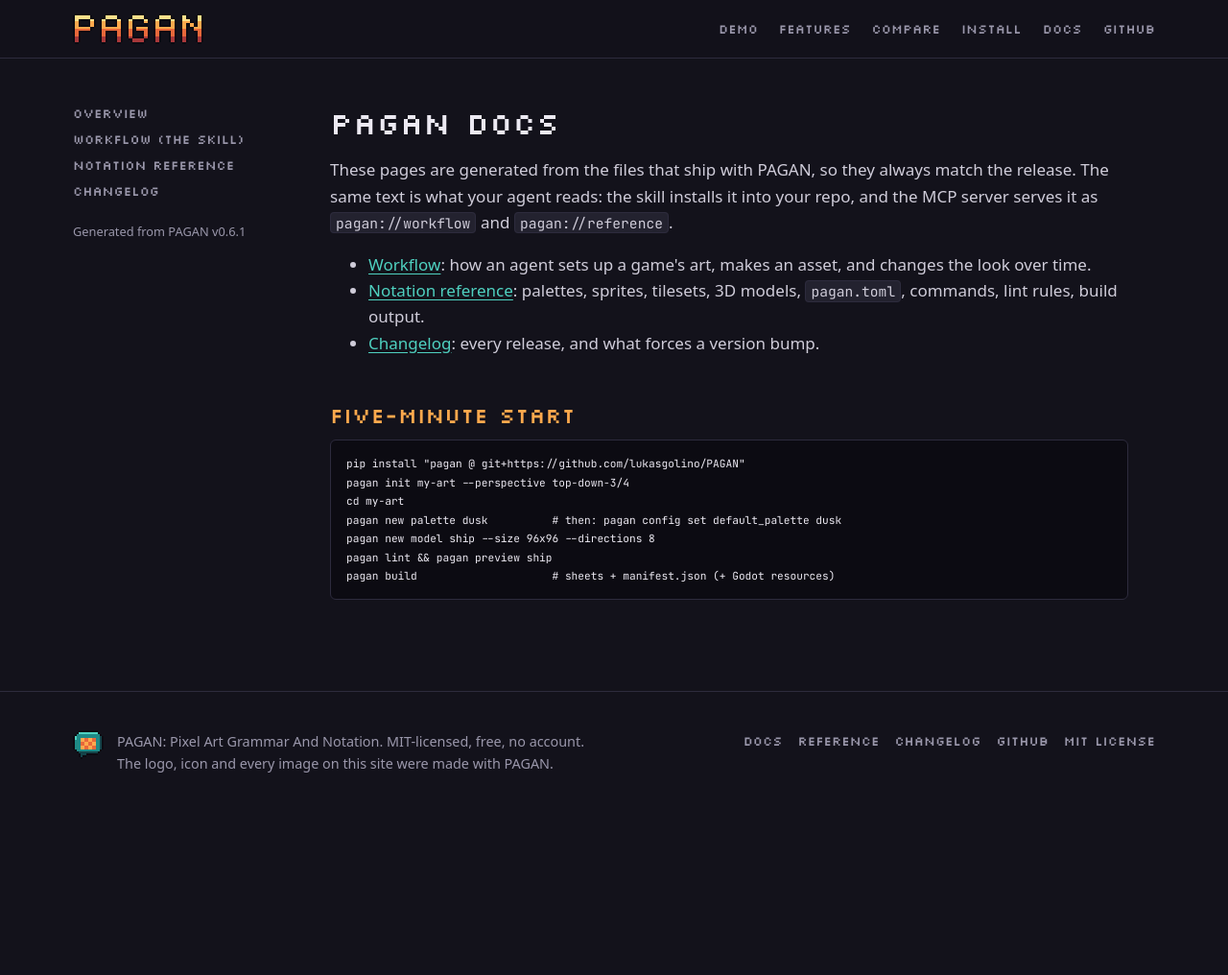
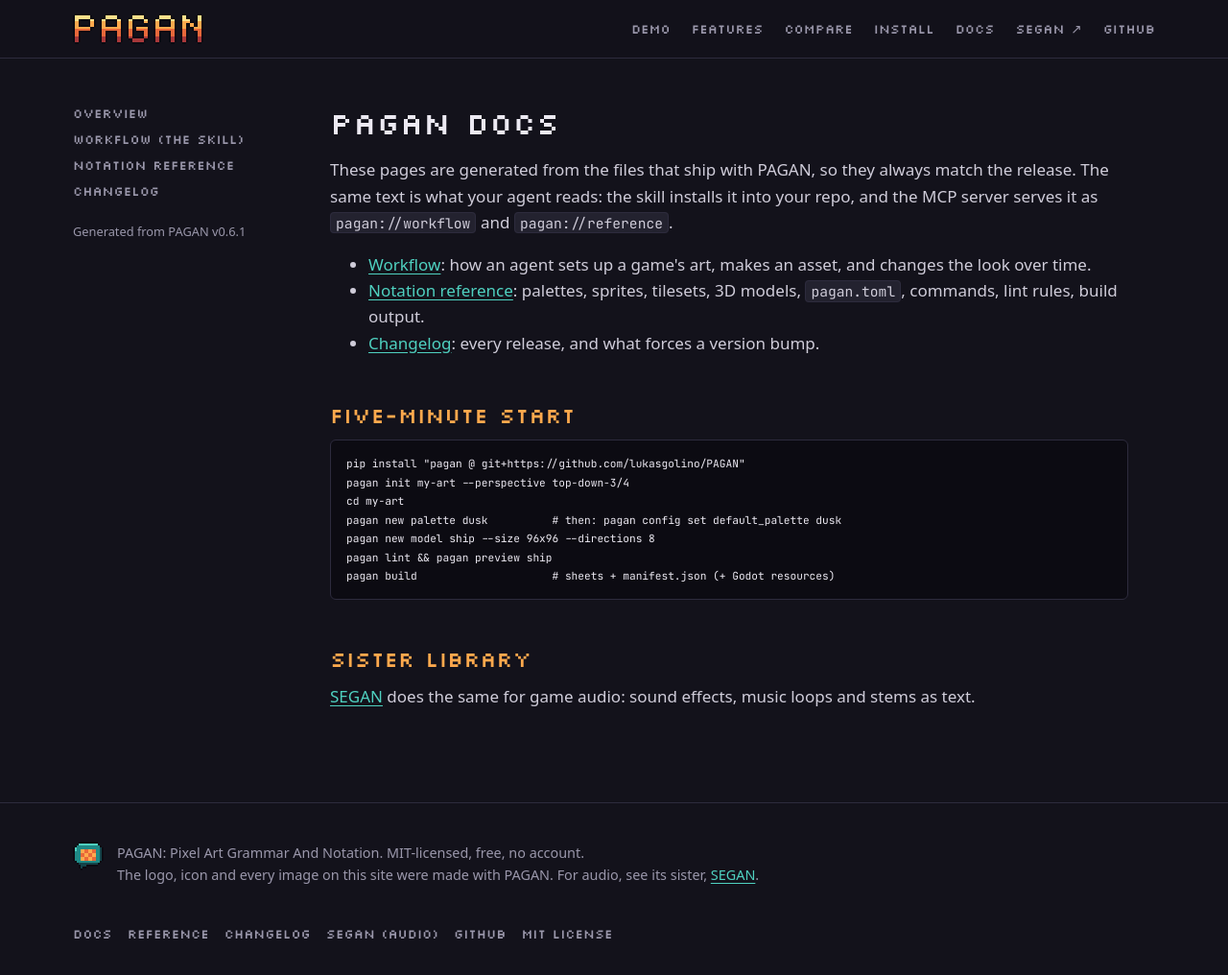
Before and after one commit to lukasgolino/pagan-website, an Astro site: page /docs in a window 1280 px wide. Shown: the whole page at 96% size. Before the commit the page ends 878 px from the top, so only its background shows below. Built offline with nearby package versions, Linux system fonts and the light colour scheme; Astro itself is replaced by a stand-in of ours.

Commit message:
Link to SEGAN, the sister library for audio
Hero line, header nav, footer, open-source list and docs index, mirroring the SEGAN site.

```diff
--- a/src/components/Hero.astro
+++ b/src/components/Hero.astro
@@ -27,6 +27,9 @@ const lines = source.split("\n").length;
         <li>No account, no credits</li>
         <li>The art is yours</li>
       </ul>
+      <p class="sister">
+        Looking for the same for audio? Try <a href="https://segan.top/">SEGAN</a>, PAGAN's sister library.
+      </p>
     </div>
     <figure class="show panel">
       <div
@@ -141,6 +144,11 @@ const lines = source.split("\n").length;
     content: "■ ";
     color: var(--teal);
   }
+  .sister {
+    margin: 18px 0 0;
+    font-size: 0.92rem;
+    color: var(--muted);
+  }
   .show {
     margin: 0;
     padding: 14px;
--- a/src/components/OpenSource.astro
+++ b/src/components/OpenSource.astro
@@ -21,6 +21,7 @@ const { pagan } = readJson("src/content/docs/meta.json");
           stays byte-identical, and anything that changes rendered pixels gets a version bump.
         </li>
         <li>Game repos pin a tag, so your art never changes under you.</li>
+        <li>Sister library: <a href="https://segan.top/">SEGAN</a> (audio), same design, same workflow.</li>
       </ul>
     </div>
     <div class="badge panel">
--- a/src/layouts/Base.astro
+++ b/src/layouts/Base.astro
@@ -49,6 +49,7 @@ const home = Astro.url.pathname.replace(/\/?$/, "/") === base;
         </a>
         <nav aria-label="Main">
           {nav.map(([label, href]) => <a href={href.startsWith("#") ? (home ? href : base + href) : url(href)}>{label}</a>)}
+          <a class="sister" href="https://segan.top/" title="SEGAN, PAGAN's sister library: audio">SEGAN ↗</a>
           <a class="gh" href="https://github.com/lukasgolino/PAGAN">GitHub</a>
         </nav>
       </div>
@@ -62,13 +63,15 @@ const home = Astro.url.pathname.replace(/\/?$/, "/") === base;
           <img class="px" src={url("brand/mark@2x.png")} width="32" height="32" alt="" />
           <p>
             PAGAN: Pixel Art Grammar And Notation. MIT-licensed, free, no account.<br />
-            The logo, icon and every image on this site were made with PAGAN.
+            The logo, icon and every image on this site were made with PAGAN. For audio, see its sister,
+            <a href="https://segan.top/">SEGAN</a>.
           </p>
         </div>
         <nav aria-label="Footer">
           <a href={url("docs/")}>Docs</a>
           <a href={url("docs/reference/")}>Reference</a>
           <a href={url("docs/changelog/")}>Changelog</a>
+          <a href="https://segan.top/">SEGAN (audio)</a>
           <a href="https://github.com/lukasgolino/PAGAN">GitHub</a>
           <a href="https://github.com/lukasgolino/PAGAN/blob/main/LICENSE">MIT License</a>
         </nav>
@@ -124,9 +127,15 @@ const home = Astro.url.pathname.replace(/\/?$/, "/") === base;
   .gh {
     color: var(--text);
   }
+  .sister {
+    color: var(--teal);
+  }
   @media (max-width: 720px) {
-    .top nav a:not(.gh):not([href$="#demo"]) {
+    .top nav a:not(.gh):not(.sister):not([href$="#demo"]) {
       display: none;
+    }
+    .top nav {
+      gap: 14px;
     }
   }
   footer {
--- a/src/pages/docs/index.astro
+++ b/src/pages/docs/index.astro
@@ -23,4 +23,6 @@ pagan new palette dusk          # then: pagan config set default_palette dusk
 pagan new model ship --size 96x96 --directions 8
 pagan lint && pagan preview ship
 pagan build                     # sheets + manifest.json (+ Godot resources)</code></pre>
+  <h2>Sister library</h2>
+  <p><a href="https://segan.top/">SEGAN</a> does the same for game audio: sound effects, music loops and stems as text.</p>
 </Doc>
```
